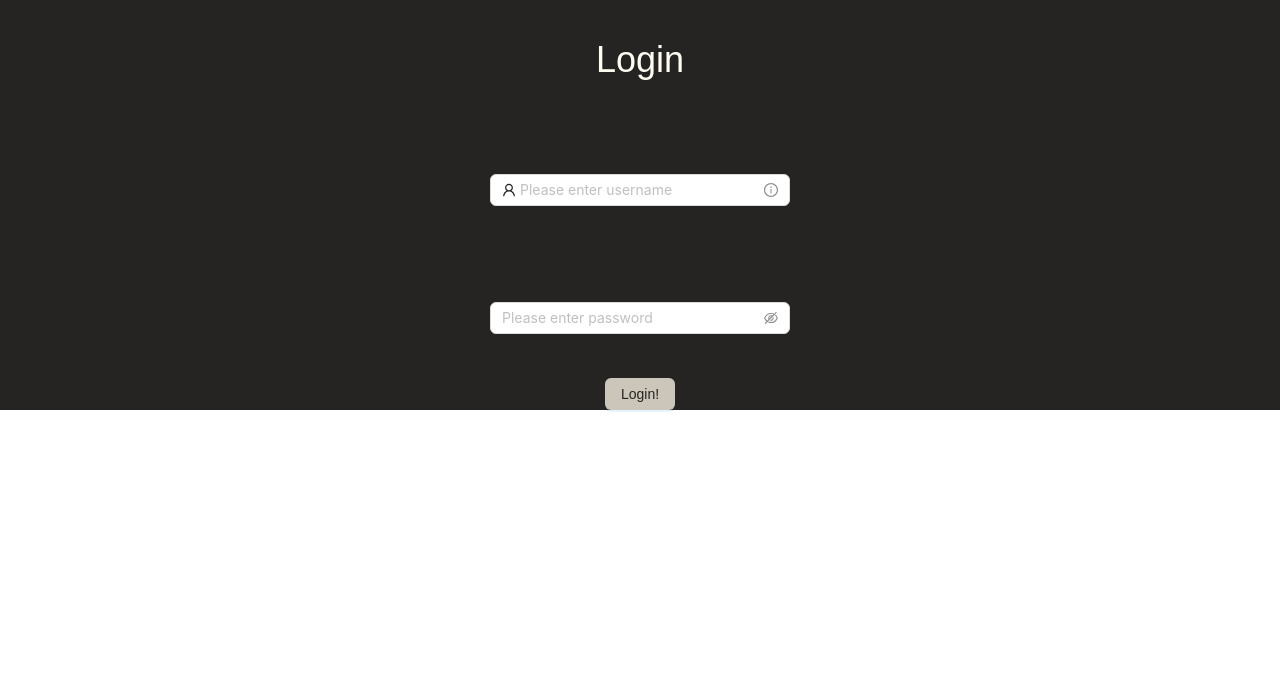
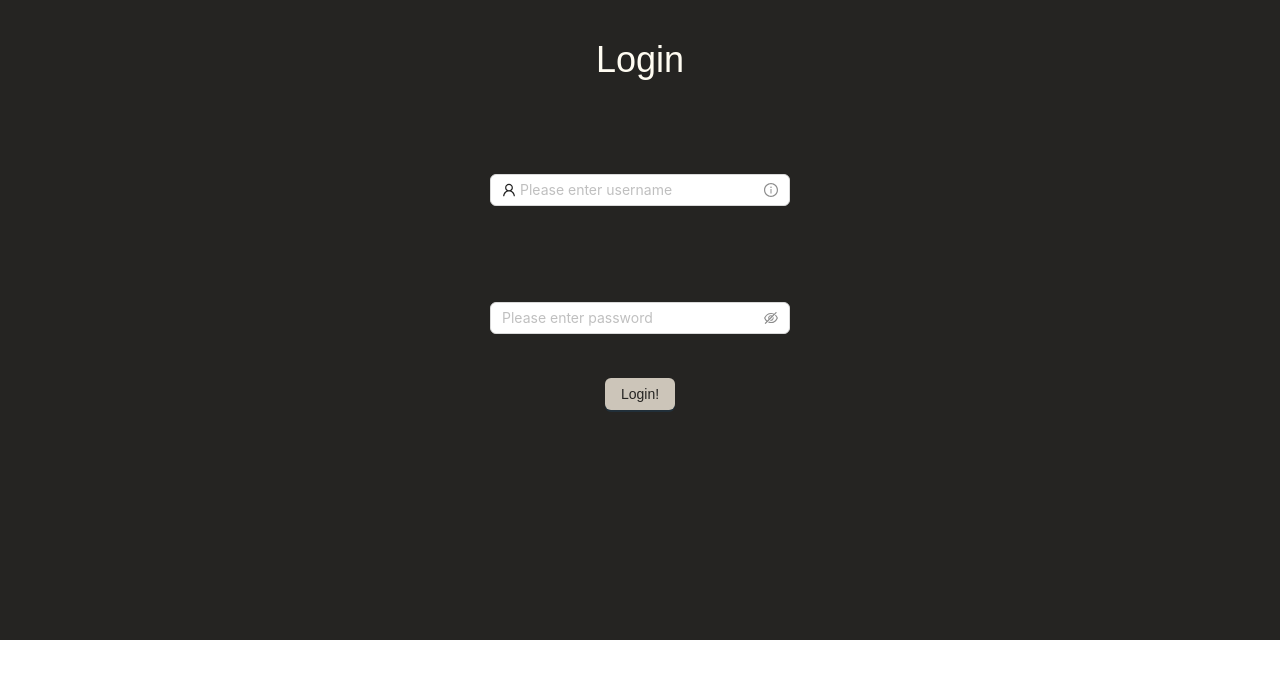
Before and after one commit to anewgard41/wave-exchange, a React (Vite) app in the folder client/: page /login in a window 1280 px wide. Shown: the top 678 px of the page. Built offline with nearby package versions, Linux system fonts and the light colour scheme.

Commit message:
Minor style for background

```diff
--- a/client/src/components/login.jsx
+++ b/client/src/components/login.jsx
@@ -11,6 +11,7 @@ const layoutStyle = {
   lineHeight: '120px',
   color: '#fff',
   backgroundColor: '#252422',
+  minHeight: '80vh',
 };
 
 const LoginPage = () => {
--- a/client/src/components/signup.jsx
+++ b/client/src/components/signup.jsx
@@ -11,6 +11,7 @@ const layoutStyle = {
   lineHeight: '120px',
   color: '#fff',
   backgroundColor: '#252422',
+  minHeight: '80vh',
 };
 
 // SignupPage component
```
